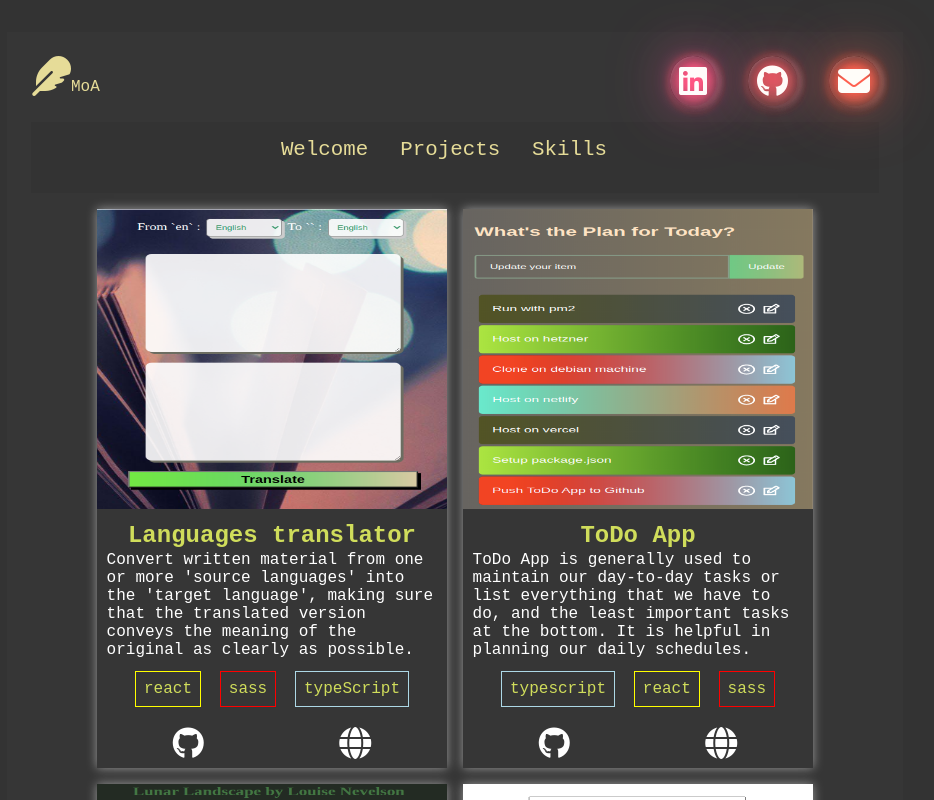
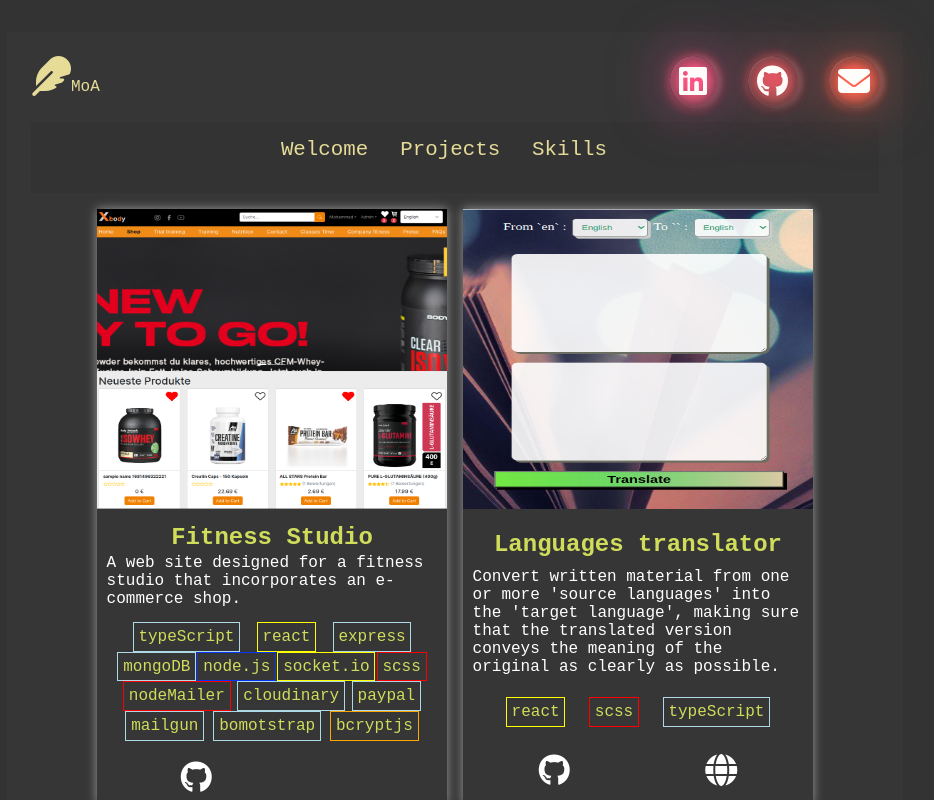
Before and after one commit to MohammadAmarena/portfolio, a React (Vite) app: page /projects in a window 1280 px wide. Shown: the top 800 px of the page, without its empty margins (185-1119 px from the left). Built offline with nearby package versions, Linux system fonts and the light colour scheme.

Commit message:
added project

```diff
--- a/src/App.tsx
+++ b/src/App.tsx
@@ -9,11 +9,11 @@ function App() {
     <div className="App">
       <div className="container">
         <div className="header">
-          <NavLink to='/welcome'><i className="fa-solid fa-feather"></i>MoA</NavLink>
+          <NavLink to='/'><i className="fa-solid fa-feather"></i>MoA</NavLink>
           <div className="contact">
             <a href="https://www.linkedin.com/in/mohammad-amaren-195a86231/"><i className="fa-brands fa-linkedin"></i></a>
             <a href="https://github.com/MohammadAmarena"><i className="fa-brands fa-github"></i></a>
-            <a href="mailto:mohammad.amarena@gmail.com"><i className="fa-solid fa-envelope"></i></a>
+            <a href="mailto:mohammad.amaren94@gmail.com"><i className="fa-solid fa-envelope"></i></a>
           </div>
         </div>
         <nav>
--- a/src/css/layout.scss
+++ b/src/css/layout.scss
@@ -5,7 +5,7 @@
 			@content;
 		}
 	} @else if $point == small {
-		@media (min-width: 768px) and (max-width: 991px) {
+		@media (min-width: 810px) and (max-width: 991px) {
 			@content;
 		}
 	} @else if $point == medium {
--- a/src/data/person.ts
+++ b/src/data/person.ts
@@ -5,6 +5,7 @@ import filterableTable from '../../src/assets/images/filterableTable.png';
 import drum from "../../src/assets/images/drum.png";
 import myImage from '../../src/assets/images/me.jpeg'
 import toDoApp from '../../src/assets/images/toDoApp.png'
+import fitness from '../../src/assets/images/fitness.png'
 export const personData = [
     {
         firstName: "Mohammad",
@@ -20,9 +21,18 @@ export const personData = [
 export const projectsData = [
     {
     id: 1,
+    name: "Fitness Studio",
+    image: fitness,
+    tags: ["typeScript", "react", "express", "mongoDB", "node.js", "socket.io", "scss", "nodeMailer", "cloudinary", "paypal", "mailgun", "bomotstrap", "bcryptjs"],
+    source_code: "https://github.com/orgs/Final-Project-Xbody/repositories",
+    demo: "",
+    description: "A web site designed for a fitness studio that incorporates an e-commerce shop."
+},
+    {
+    id: 1,
     name: "Languages translator",
     image: translator,
-    tags: ["react", "sass", "typeScript"],
+    tags: ["react", "scss", "typeScript"],
     source_code: "https://github.com/MohammadAmarena/Language-Translator-using-React-Hooks",
     demo: "https://mohammadamarena.github.io/Language-Translator-using-React-Hooks/",
     description: "Convert written material from one or more 'source languages' into the 'target language', making sure that the translated version conveys the meaning of the original as clearly as possible."
@@ -31,7 +41,7 @@ export const projectsData = [
 	id: 2,
 	name: "ToDo App",
 	image: toDoApp,
-	tags: ["typescript", "react", "sass"],
+	tags: ["typescript", "scss", "react"],
 	source_code: "https://github.com/MohammadAmarena/todoApp",
 	demo: "https://todo-app-steel-eight.vercel.app/",
 	description: "ToDo App is generally used to maintain our day-to-day tasks or list everything that we have to do, and the least important tasks at the bottom. It is helpful in planning our daily schedules."
@@ -82,6 +92,10 @@ export const skillsData = [
     {
         type: "REACT",
         level: 80
+    },
+    {
+        type: "TYPESCRIPT",
+        level: 70
     },
 	{
 		type: "HTML",
--- a/src/pages/home/PageWelcome.tsx
+++ b/src/pages/home/PageWelcome.tsx
@@ -12,7 +12,7 @@ export const PageWelcome = () => {
 				<title>portfolio - Welcome</title>
 			</Helmet>
 			<div className="me">
-				<p>Hi Lay</p>
+				<p>Hi</p>
 				<div className="backName">Mern Developer</div>
 				{person.map((p, i: Key) => {
 					return (
--- a/src/pages/projects/PageProjects.tsx
+++ b/src/pages/projects/PageProjects.tsx
@@ -25,7 +25,7 @@ export const PageProjects = () => {
 									<div className="tags">
 										{project.tags.map(tag => {
 											return (
-												<span className={tag === 'sass' ? 'redTag' : tag ===  'react' ? 'yellowTag' : tag ===  'html' ? 'orangeTag' : 'blueTag'}>{tag}</span>
+												<span className={tag === 'scss' || tag === 'nodeMailer' ? 'redTag' : tag === 'react' || tag === 'socket.io' ? 'yellowTag' : tag === 'html' || tag === 'bcryptjs' ? 'orangeTag' : tag === 'node.js' ? 'lilaTag' : 'blueTag'}>{tag}</span>
 											)
 										})}
 									</div>
--- a/src/pages/projects/projects.scss
+++ b/src/pages/projects/projects.scss
@@ -25,7 +25,11 @@
           }
         }
         .card-body {
+          display: flex;
+          flex-flow: column;
+          justify-content: space-evenly;
           max-width: 450px;
+          min-height: 290px;
           padding: 0.5rem;
           .title {
             text-align: center;
@@ -39,6 +43,7 @@
             display: flex;
             justify-content: space-evenly;
             align-items: center;
+            flex-wrap: wrap;
             padding: .7rem;
             .redTag {
               border: 1px solid red;
@@ -52,8 +57,11 @@
             .orangeTag {
               border: 1px solid orange;
             }
-            .redTag, .yellowTag, .blueTag, .orangeTag {
-              padding: .5rem;
+            .lilaTag {
+              border: 1px solid rgb(4, 53, 249);
+            }
+            .redTag, .yellowTag, .blueTag, .orangeTag, .lilaTag {
+              padding: .3rem;
             }
           }
           .links {
```
Also changed, not shown: src/assets/images/fitness.png (added).
